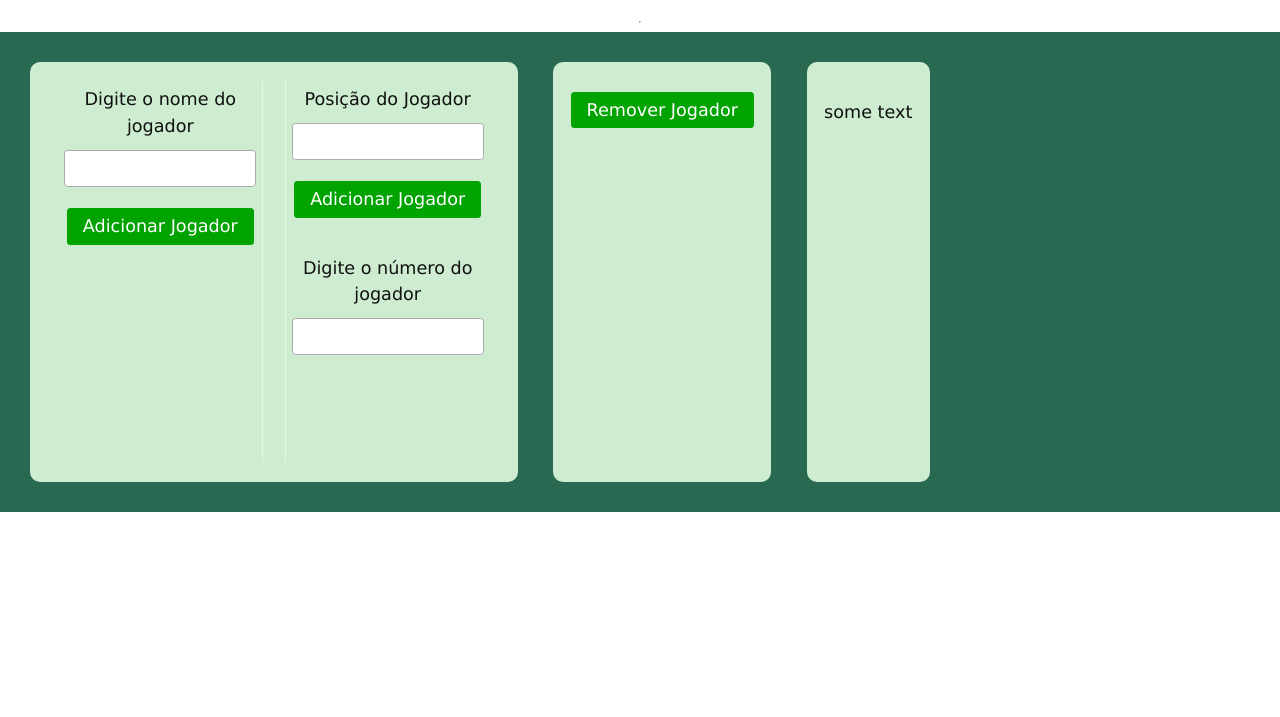
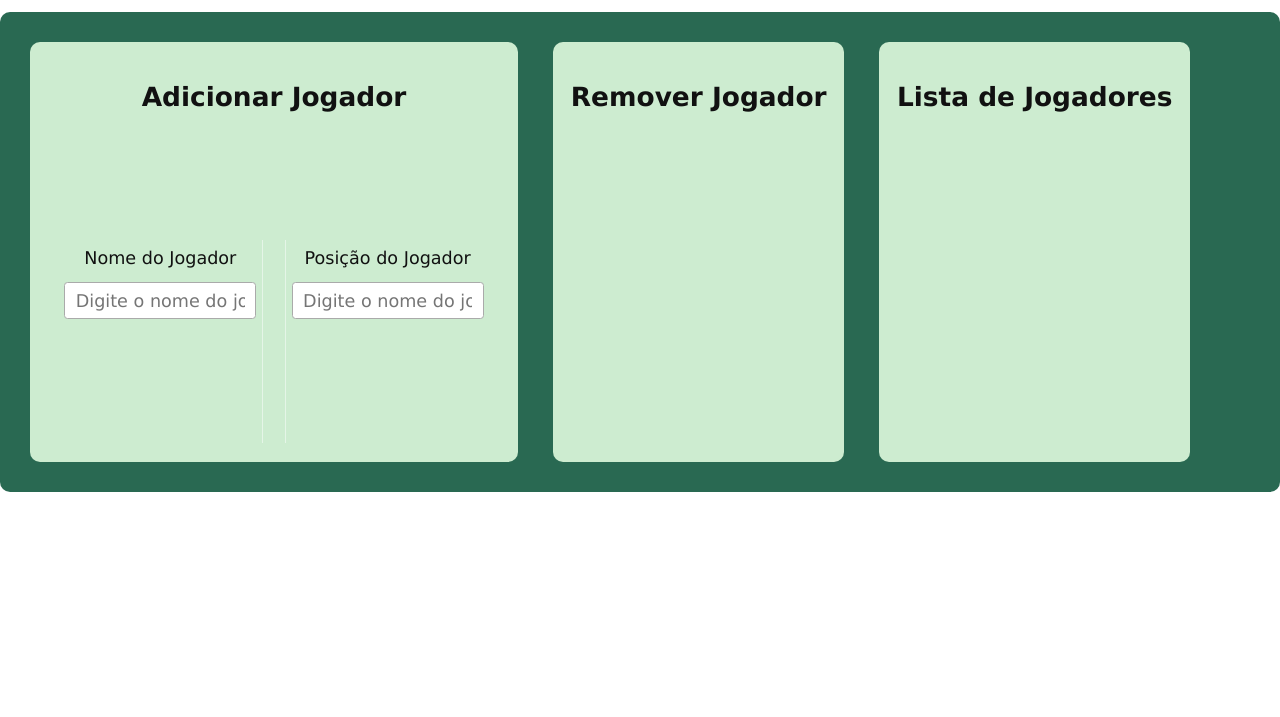
Before and after one commit to mrdsantos/OneBitCode, a plain HTML site: page javascript_dom/escalacao_time_exercise/index.html in a window 1280 px wide. Shown: the part 83-800 px from the top of the page. Drawn offline with Linux system fonts and the light colour scheme.

Commit message:
restart development now using html and javascript

```diff
--- a/javascript_dom/escalacao_time_exercise/content/script/script.js
+++ /dev/null
@@ -1,157 +0,0 @@
-document.title = "Escalação do Time"
-
-document.body.appendChild(
-	Object.assign(document.createElement("h1"), {
-		textContent: "Escalação do time",
-	})
-)
-document.body.appendChild(Object.assign(document.createElement("hr")))
-
-//creates main container and columns
-document.body.appendChild(
-	Object.assign(document.createElement("div"), { id: "containerMain" })
-)
-
-document
-	.getElementById("containerMain")
-	.append(
-		Object.assign(
-			document.createElement("div"),
-			{ className: "column" },
-			{ id: "playerAddCol" }
-		)
-	)
-document
-	.getElementById("containerMain")
-	.append(
-		Object.assign(
-			document.createElement("div"),
-			{ className: "column" },
-			{ id: "playerRmvCol" }
-		)
-	)
-document
-	.getElementById("containerMain")
-	.append(
-		Object.assign(
-			document.createElement("div"),
-			{ className: "column" },
-			{ id: "playerListCol" }
-		)
-	)
-document.getElementById("playerAddCol").append(
-	Object.assign(document.createElement("div"), {
-		id: "playerAddColLeft",
-	}),
-	Object.assign(document.createElement("div"), {
-		id: "playerAddColRight",
-	})
-)
-
-// create content of left column inside playerAddColLeft
-document
-	.getElementById("playerAddColLeft")
-	.append(
-		Object.assign(
-			document.createElement("label"),
-			{ for: "playerNameAdd" },
-			{ textContent: "Digite o nome do jogador" }
-		)
-	)
-
-document
-	.getElementById("playerAddColLeft")
-	.append(
-		document.createElement(
-			Object.assign("input"),
-			{ type: "text" },
-			{ placeholder: "Digite o nome do jogador" },
-			{ name: "playerNameAdd" }
-		)
-	)
-
-document
-	.getElementById("playerAddColLeft")
-	.append(
-		Object.assign(
-			document.createElement("button"),
-			{ id: "btnAdd" },
-			{ textContent: "Adicionar Jogador" }
-		)
-	)
-
-// create content of right column inside playerAddColRight
-document
-	.getElementById("playerAddColRight")
-	.append(
-		Object.assign(
-			document.createElement("label"),
-			{ for: "playerPositionAdd" },
-			{ textContent: "Posição do Jogador" }
-		)
-	)
-
-document
-	.getElementById("playerAddColRight")
-	.append(
-		document.createElement(
-			Object.assign("input"),
-			{ type: "text" },
-			{ name: "playerNameAdd" },
-			{ placeholder: "Digite o nome do jogador" }
-		)
-	)
-
-document
-	.getElementById("playerAddColRight")
-	.append(
-		Object.assign(
-			document.createElement("button"),
-			{ id: "btnAdd" },
-			{ textContent: "Adicionar Jogador" }
-		)
-	)
-
-document
-	.getElementById("playerAddColRight")
-	.append(
-		Object.assign(
-			document.createElement("br")),(document.createElement("br")) 	)
-
-
-document
-	.getElementById("playerAddColRight")
-	.append(
-		Object.assign(
-			document.createElement("label"),
-			{ for: "playerAdd" },
-			{ textContent: "Digite o número do jogador" },
-			{ name: "playerAdd" },
-			{ input: "text"}
-		)
-	)
-
-document
-	.getElementById("playerAddColRight")
-	.append(Object.assign(document.createElement("input"),
-	{type: "text"},
-	{name: "playerAdd"}
-	))
-
-// create buttons
-document
-	.getElementById("playerRmvCol")
-	.append(
-		Object.assign(
-			document.createElement("button"),
-			{ id: "btnRmv" },
-			{ textContent: "Remover Jogador" }
-		)
-	)
-
-// placeholder
-document
-	.getElementById("playerListCol")
-	.append(
-		Object.assign(document.createElement("p"), { textContent: "some text" })
-	)
--- a/javascript_dom/escalacao_time_exercise/index.html
+++ b/javascript_dom/escalacao_time_exercise/index.html
@@ -5,10 +5,37 @@
     <meta http-equiv="X-UA-Compatible" content="IE=edge">
     <meta name="viewport" content="width=device-width, initial-scale=1.0">
     <link rel="stylesheet" href="./index.css">
-    <script defer src="./content/script/script.js"></script>
-    <title>Document</title>
+    <!-- <script defer src="./content/script/script.js"></script> -->
+    <title>Escalação de Time</title>
 </head>
 <body>
+    <h1>Escalação do Time</h1>
+    <div id="containerMain" class="column">
+        <div id="playerAddCol" class="column">
+            <h2>Adicionar Jogador</h2>
+            <div id="playerAddColLeft">
+                <label for="addPlayer">Nome do Jogador
+                    <input type="text" placeholder="Digite o nome do jogador" name="addPlayer">
+                </label>
+            </div>
+            <div id="playerAddColRight">
+                <label for="addPlayer">Posição do Jogador
+                    <input type="text" placeholder="Digite o nome do jogador" name="addPlayer">
+                </label>
+            </div>
+        </div>
+        <div add="playerRmvCol" class="column">
+            <h2>Remover Jogador</h2>
+
+        </div>
+        <div id="playerListCol" class="column">
+            <h2>Lista de Jogadores</h2>
+        </div>
+
+
+
+    </div>
+
 
 </body>
 
```
